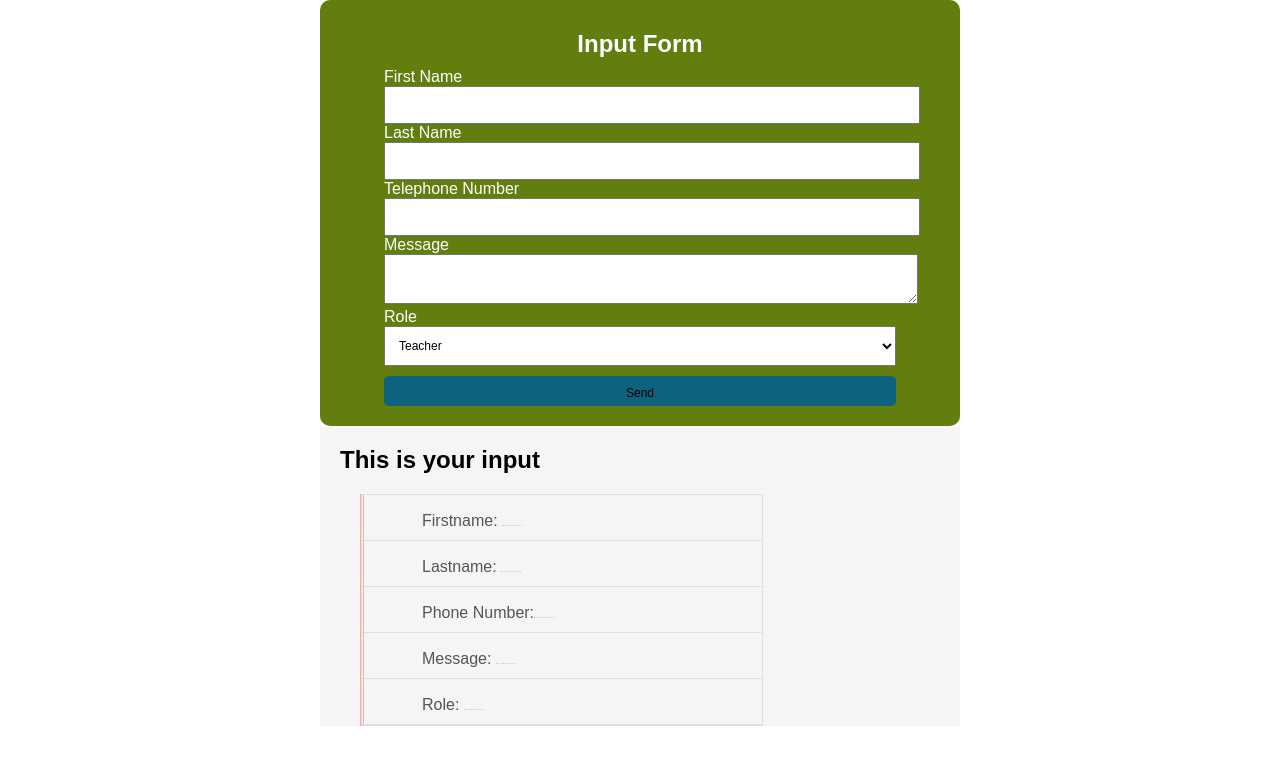
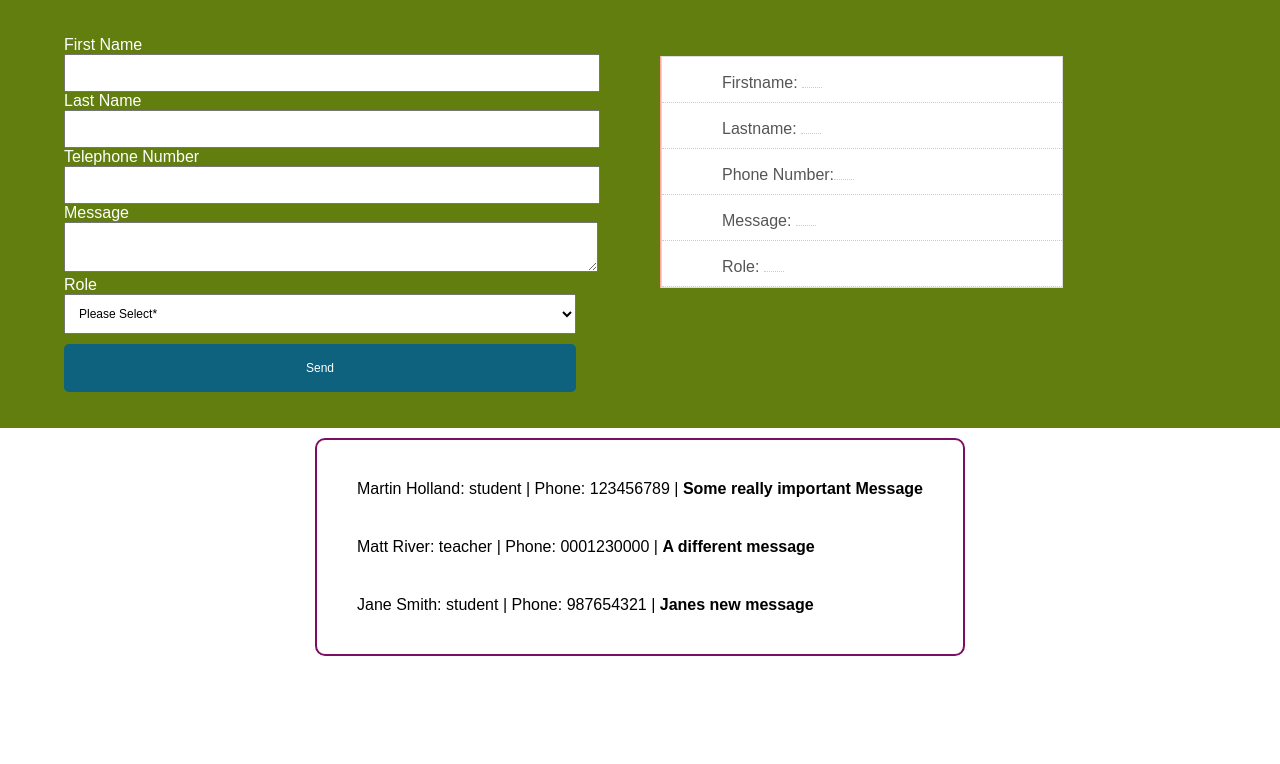
Before and after one commit to martin-holland/contactform, a React (Create React App) app: page / in a window 1280 px wide. Shown: the top 764 px of the page. Built offline with nearby package versions, Linux system fonts and the light colour scheme; data requests are answered from the project's data file.

Commit message:
updated app with json server

```diff
--- /dev/null
+++ b/db.json
@@ -0,0 +1,28 @@
+{
+  "notes": [
+    {
+      "id": 1,
+      "firstname": "Martin",
+      "lastname": "Holland",
+      "telnumber": "123456789",
+      "message": "Some really important Message",
+      "role": "student"
+    },
+    {
+      "id": 2,
+      "firstname": "Matt",
+      "lastname": "River",
+      "telnumber": "0001230000",
+      "message": "A different message",
+      "role": "teacher"
+    },
+    {
+      "id": 3,
+      "firstname": "Jane",
+      "lastname": "Smith",
+      "telnumber": "987654321",
+      "message": "Janes new message",
+      "role": "student"
+    }
+  ]
+}
--- a/src/App.css
+++ b/src/App.css
@@ -41,26 +41,34 @@ h1 {
   border-radius: 10px;
   padding: 20px 0px;
   font-size: 1rem;
+  margin-bottom: 1rem;
+  margin-top: 1rem;
 }
 
 .formwrapper h2 {
   padding: 10px;
 }
 
+form {
+  width: 40vw;
+}
+
 .formwrapper input[type="submit"] {
   background-color: var(--button-main);
+  color: white;
   border: none;
-  height: 30px;
+  height: 3rem;
   margin-top: 10px;
   border-radius: 5px;
 }
 
-.formdiv {
-  width: 40vw;
-  display: flex;
-  flex-direction: column;
-  justify-content: center;
-  align-items: flex;
+.formwrapper input[type="submit"]:hover {
+  background-color: var(--button-hover);
+  color: white;
+}
+
+.formwrapper select {
+  width: 100%;
 }
 
 .formwrapper input,
@@ -91,11 +99,10 @@ textarea {
 .viewform {
   display: flex;
   flex-direction: column;
-  background-color: #f5f5f5;
   width: 50vw;
   height: auto;
   margin: 0 auto;
-  padding: 0;
+  margin-top: 3.5rem;
 }
 
 .viewform h2 {
@@ -109,6 +116,7 @@ textarea {
   width: 400px;
   font-family: courier, monospace;
   border: 1px solid #dedede;
+  background-color: white;
 }
 
 .list li {
@@ -143,12 +151,13 @@ textarea {
 }
 
 .lines {
+  background-color: white;
   border-left: 1px solid #ffaa9f;
   border-right: 1px solid #ffaa9f;
   width: 2px;
   float: left;
   height: auto;
-  margin-left: 40px;
+  margin-left: 20px;
 }
 
 .popup {
@@ -158,7 +167,7 @@ textarea {
   align-items: center;
   background-color: rgb(96, 95, 95, 0.8);
   width: 120vw;
-  height: 120vh;
+  height: 200vh;
   position: absolute;
   overflow: hidden;
 }
@@ -212,3 +221,22 @@ textarea {
   justify-content: space-evenly;
   align-items: center;
 }
+
+.formarea {
+  display: flex;
+  background-color: var(--bg-main)
+}
+
+.notesarea {
+  margin: 10px;
+  border-radius: 10px;
+  padding: 20px;
+  display: flex;
+  flex-direction: column;
+  align-items: stretch;
+  border: solid var(--button-hover) 2px;
+}
+
+.notes {
+  padding: 20px;
+}
--- a/src/App.js
+++ b/src/App.js
@@ -2,6 +2,8 @@ import "./App.css";
 import Form from "./components/Form";
 import View from "./components/View";
 import Popup from "./components/Popup";
+import Notes from "./components/Notes"
+import axios from "axios"
 
 import React, { Component } from "react";
 
@@ -13,6 +15,7 @@ class App extends Component {
     message: "",
     role: "",
     showpopup: false,
+    data: [],
   };
 
   changeHandler = (event) => {
@@ -27,6 +30,13 @@ class App extends Component {
       showPopup: true,
     });
   };
+
+  componentDidMount() {
+    axios.get("http://localhost:3010/notes").then((res) => {
+      this.setState({ data: res.data });
+    });
+  }
+
   render() {
     const props = {
       firstname: this.state.firstname,
@@ -38,8 +48,15 @@ class App extends Component {
     return (
       <main>
         {this.state.showPopup && <Popup {...props} />}
+        <div className="formarea">
         <Form change={this.changeHandler} submit={this.showPopup} />
         <View {...props} />
+        </div>
+        <div className="notesarea">
+        {this.state.data.map((note) => (
+          <Notes {...note} />
+        ))}
+        </div>
       </main>
     );
   }
--- a/src/components/Form.js
+++ b/src/components/Form.js
@@ -1,58 +1,48 @@
 import React from "react";
 
-function Form(props) {
+function Form({submit, change}) {
   return (
     <div className="formwrapper">
-      <h2>Input Form</h2>
-      <form onSubmit={props.submit}>
-        <div className="formdiv">
+      <form onSubmit={submit}>
           <label htmlFor="firstname">First Name</label>
-          <div>
             <input
               id="firstname"
               name="firstname"
               type="text"
               required
-              onChange={props.change}
+              onChange={change}
             />
-          </div>
           <label htmlFor="lastname">Last Name</label>
-          <div>
             <input
               id="lastname"
               name="lastname"
               type="text"
               required
-              onChange={props.change}
+              onChange={change}
             />
-          </div>
           <label htmlFor="telnumber">Telephone Number</label>
-          <div>
             <input
               id="telnumber"
               name="telnumber"
               type="tel"
               required
-              onChange={props.change}
+              onChange={change}
             />
-          </div>
           <label htmlFor="message">Message</label>
-          <div>
             <textarea
               id="message"
               name="message"
               required
-              onChange={props.change}
+              onChange={change}
             />
-          </div>
           <label htmlFor="role">Role</label>
-          <select id="role" name="role" required onChange={props.change}>
+          <select id="role" name="role" required onChange={change}>
+            <option value="teacher" selected="selected">Please Select*</option>
             <option value="teacher">Teacher</option>
             <option value="student">Student</option>
             <option value="other">Other</option>
           </select>
           <input type="submit" name="showpopup" value="Send" />
-        </div>
       </form>
     </div>
   );
--- /dev/null
+++ b/src/components/Notes.js
@@ -0,0 +1,11 @@
+import React from 'react';
+
+function Notes(notes) {
+    return (
+        <div className="notes">
+            {notes.firstname} {notes.lastname}: {notes.role} | Phone: {notes.telnumber} | <strong>{notes.message}</strong>
+        </div>
+    );
+}
+
+export default Notes;
--- a/src/components/Popup.js
+++ b/src/components/Popup.js
@@ -4,16 +4,16 @@ const closeHandler = () => {
   window.location.reload();
 };
 
-function Popup(props) {
+function Popup({firstname, lastname, telnumber, message, role}) {
   return (
     <div className="popup">
       <div className="popup-content">
         <h2>This was your input, please verify</h2>
-        <p>Firstname: {props.firstname}</p>
-        <p>Lastname: {props.lastname}</p>
-        <p>Phone Number: {props.telnumber}</p>
-        <p>Message: {props.message}</p>
-        <p>Role: {props.role}</p>
+        <p>Firstname: {firstname}</p>
+        <p>Lastname: {lastname}</p>
+        <p>Phone Number: {telnumber}</p>
+        <p>Message: {message}</p>
+        <p>Role: {role}</p>
         <div className="confirmbuttons">
           <button id="confirm" className="confirm" onClick={closeHandler}>
             Yes, I am sure
--- a/src/components/View.js
+++ b/src/components/View.js
@@ -3,7 +3,6 @@ import React from "react";
 function View(props) {
   return (
     <div className="viewform">
-      <h2>This is your input</h2>
       <div className="lines">
         <ul className="list">
           <li>
```
Also changed, not shown: package.json (+6 -1 lines), src/dbold.json (added, +28 -0 lines), 1 other file (tests, documents, lock files or other folders).
